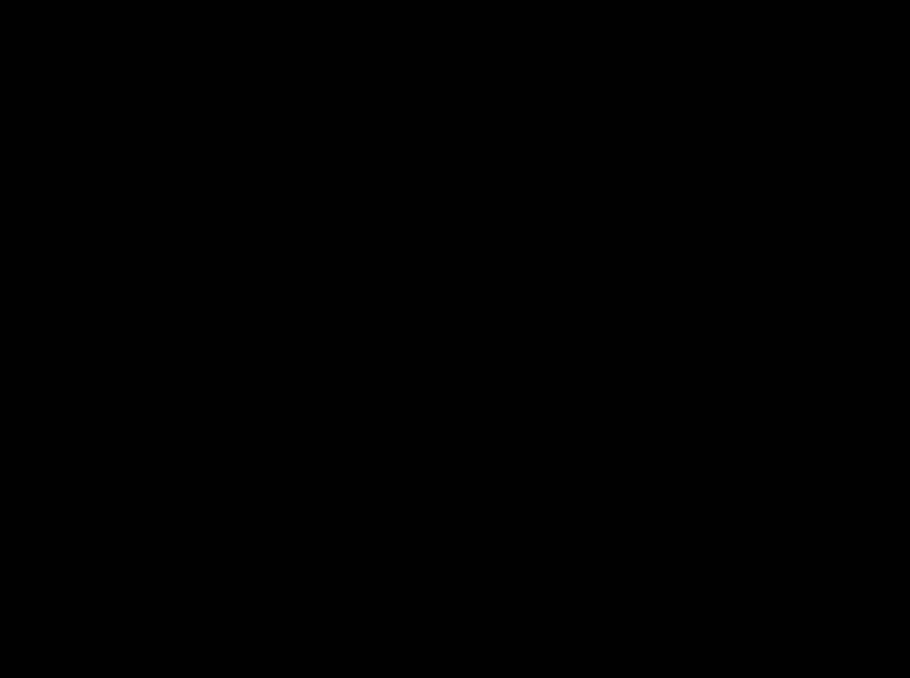
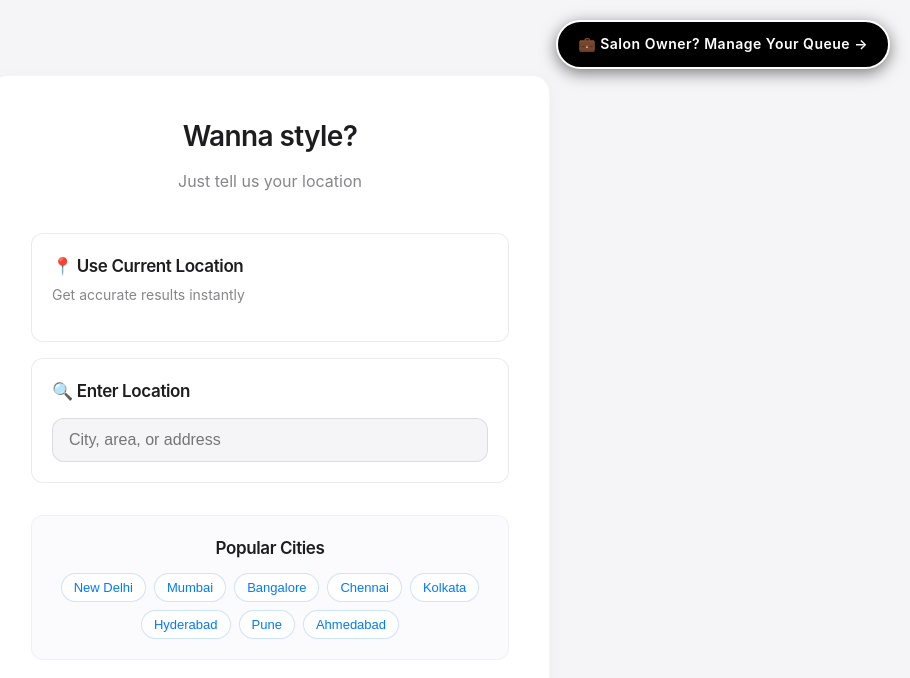
Before and after one commit to yashvardhan1211/yvss, a React (Create React App) app: page / in a window 1280 px wide. Shown: the top 678 px of the page, without its empty margins (370-1280 px from the left). Built offline with nearby package versions, Linux system fonts and the light colour scheme; a web font is replaced by a local one.

Commit message:
Fix routing for all deployment platforms
- Made basename conditional to only apply for GitHub Pages
- Removed homepage field from package.json to fix Vercel deployment
- Fixed localhost development environment
- App now works on localhost, Vercel, and GitHub Pages

```diff
--- a/package.json
+++ b/package.json
@@ -2,7 +2,6 @@
   "name": "real-salon-finder",
   "version": "0.1.0",
   "private": true,
-  "homepage": "https://yashvardhan1211.github.io/yvss",
   "dependencies": {
     "@googlemaps/js-api-loader": "^1.16.10",
     "@stripe/react-stripe-js": "^3.9.1",
--- a/src/App.js
+++ b/src/App.js
@@ -711,8 +711,11 @@
 
 // Main App with Routing
 function App() {
+  // Only use basename for GitHub Pages, not for localhost or Vercel
+  const basename = process.env.NODE_ENV === 'production' && window.location.hostname === 'yashvardhan1211.github.io' ? '/yvss' : '';
+
   return (
-    <Router basename="/yvss">
+    <Router basename={basename}>
       <div>
         <Toaster position="top-right" />
         <Routes>
```
